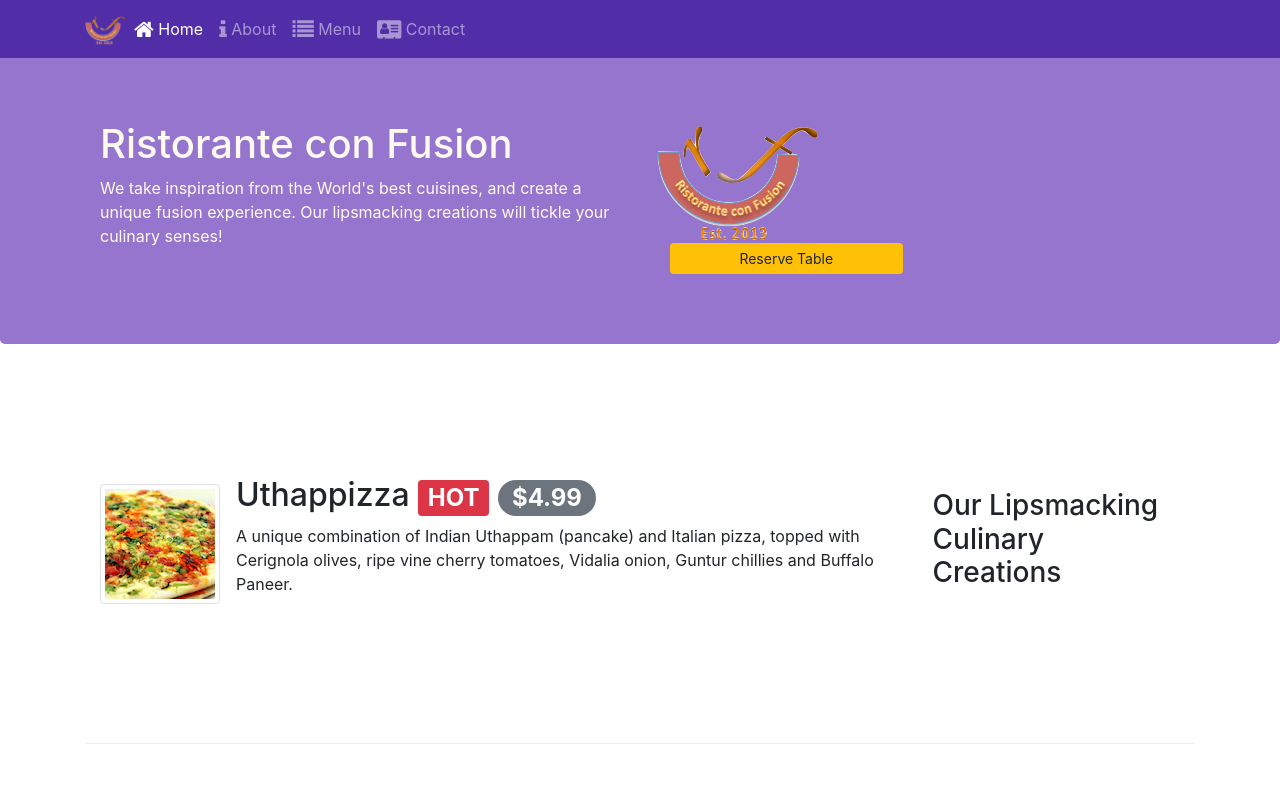
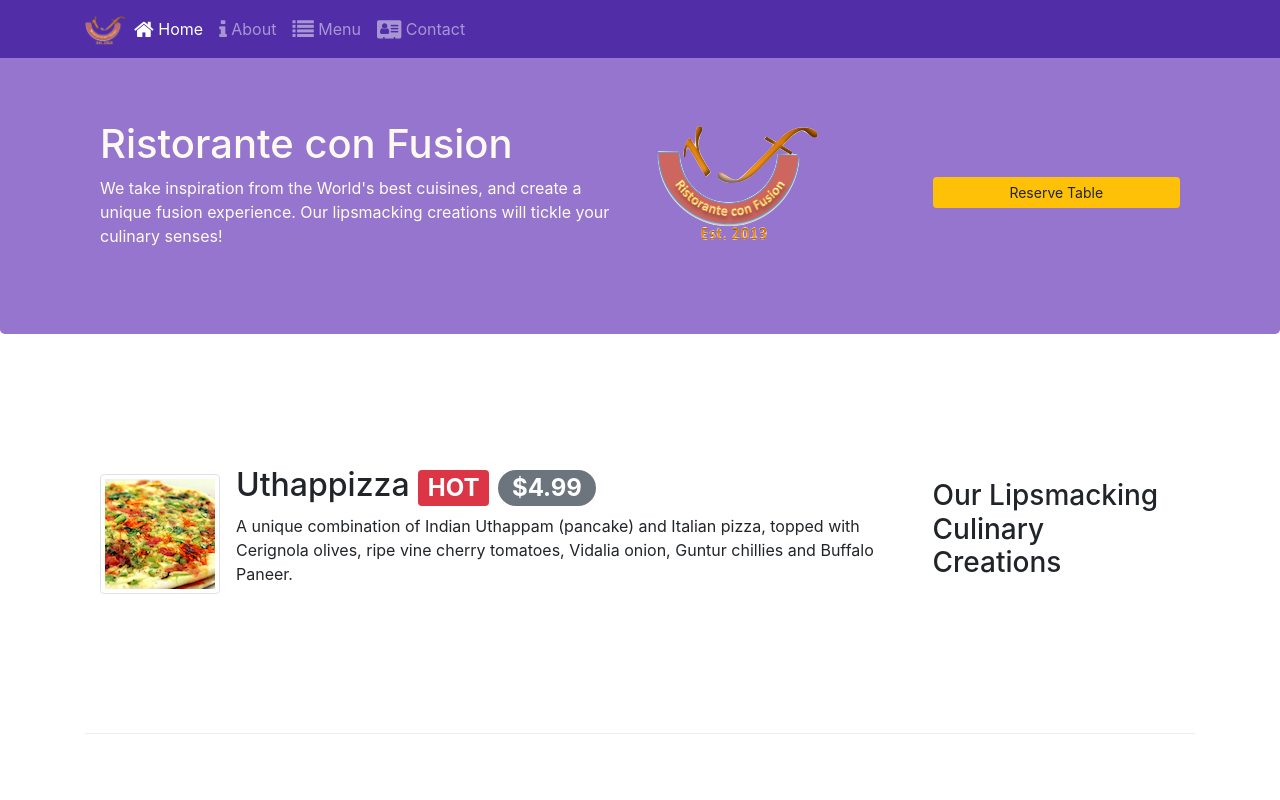
Before and after one commit to tejas10191/confusion, a website: page index.html in a window 1280 px wide. Shown: the top 800 px of the page. Drawn offline with nearby package versions, Linux system fonts and the light colour scheme.

Commit message:
Assignment 2 - Part 3

```diff
--- a/index.html
+++ b/index.html
@@ -39,11 +39,11 @@
                     <p>We take inspiration from the World's best cuisines, and create a unique fusion experience. Our
                         lipsmacking creations will tickle your culinary senses!</p>
                 </div>
-                <div class="col-12 col-sm-6">
+                <div class="col-12 col-sm-3">
                     <img src="img/logo.png" class="img-fluid">
-                    <div class="col-12 col-sm-6">
-                        <a role="button" class="btn btn-warning btn-sm btn-block" href="#reserve">Reserve Table</a>
-                    </div>
+                </div>
+                <div class="col-12 col-sm-3 align-self-center">
+                    <a role="button" class="btn btn-warning btn-sm btn-block" href="#reserve">Reserve Table</a>
                 </div>
             </div>
         </div>
```
